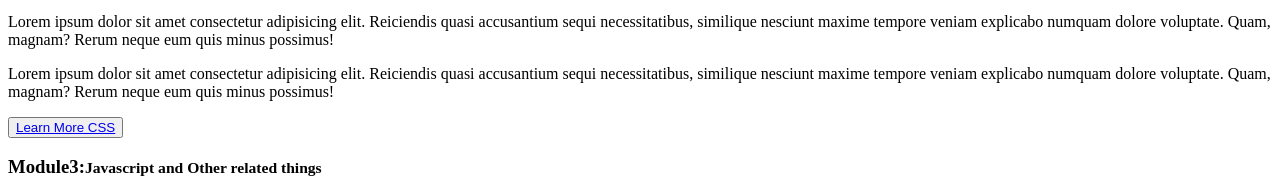
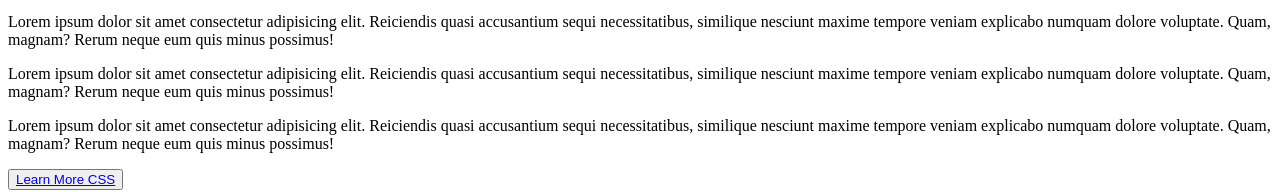
Before and after one commit to Michaels042/Teaching-code, a plain HTML site: page index.html in a window 1280 px wide. Shown: the part 930-1124 px from the top of the page. Drawn offline with Linux system fonts and the light colour scheme.

Commit message:
more text

```diff
--- a/index.html
+++ b/index.html
@@ -32,6 +32,7 @@
         <p>Lorem ipsum dolor sit amet consectetur adipisicing elit. Reiciendis quasi accusantium sequi necessitatibus, similique nesciunt maxime tempore veniam explicabo numquam dolore voluptate. Quam, magnam? Rerum neque eum quis minus possimus!</p>
         <p>Lorem ipsum dolor sit amet consectetur adipisicing elit. Reiciendis quasi accusantium sequi necessitatibus, similique nesciunt maxime tempore veniam explicabo numquam dolore voluptate. Quam, magnam? Rerum neque eum quis minus possimus!</p>
         <p>Lorem ipsum dolor sit amet consectetur adipisicing elit. Reiciendis quasi accusantium sequi necessitatibus, similique nesciunt maxime tempore veniam explicabo numquam dolore voluptate. Quam, magnam? Rerum neque eum quis minus possimus!</p>
+        <p>Lorem ipsum dolor sit amet consectetur adipisicing elit. Reiciendis quasi accusantium sequi necessitatibus, similique nesciunt maxime tempore veniam explicabo numquam dolore voluptate. Quam, magnam? Rerum neque eum quis minus possimus!</p>
         <button><a href="module2.html">Learn More CSS</a></button>
     </div>
     <div>
```
